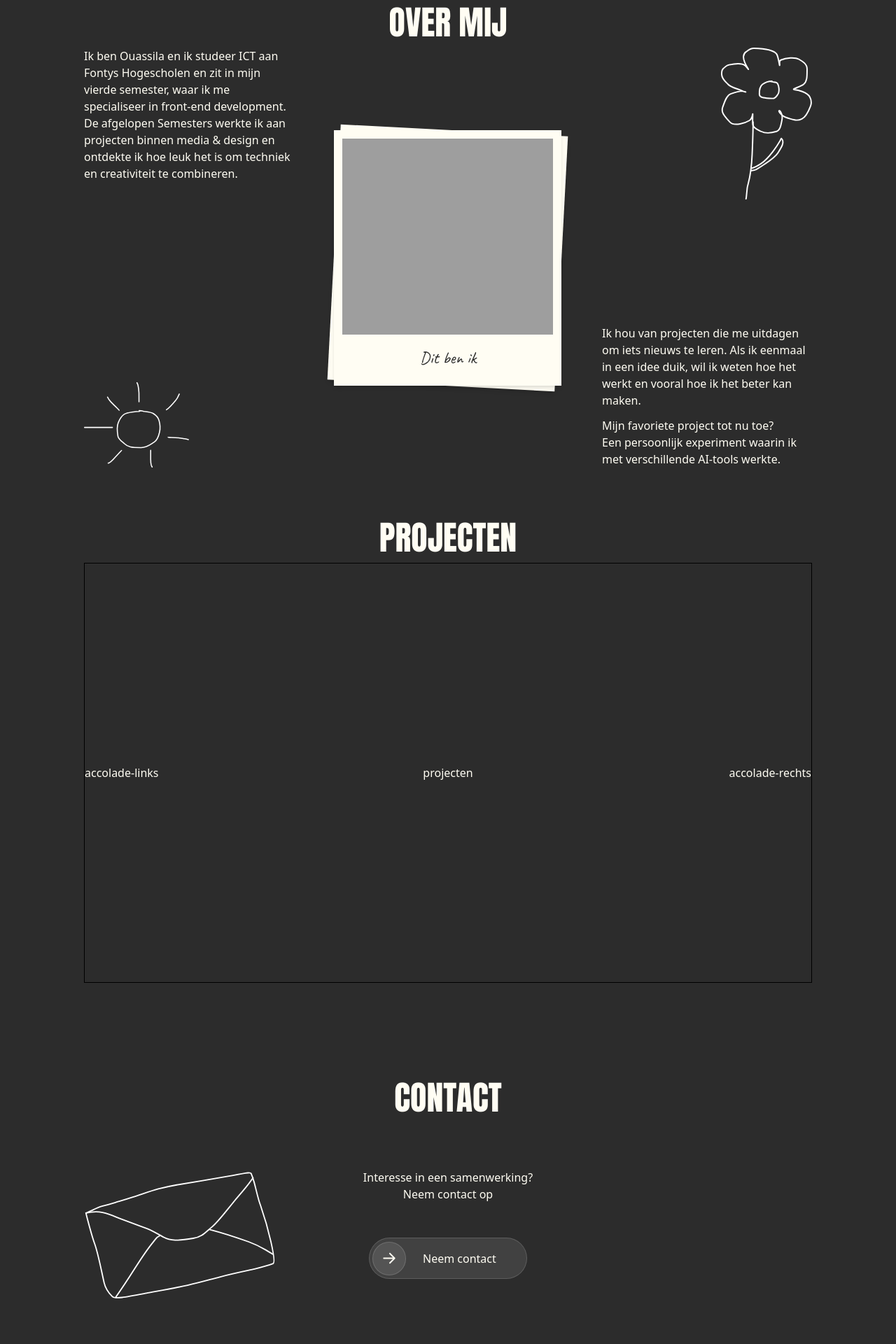
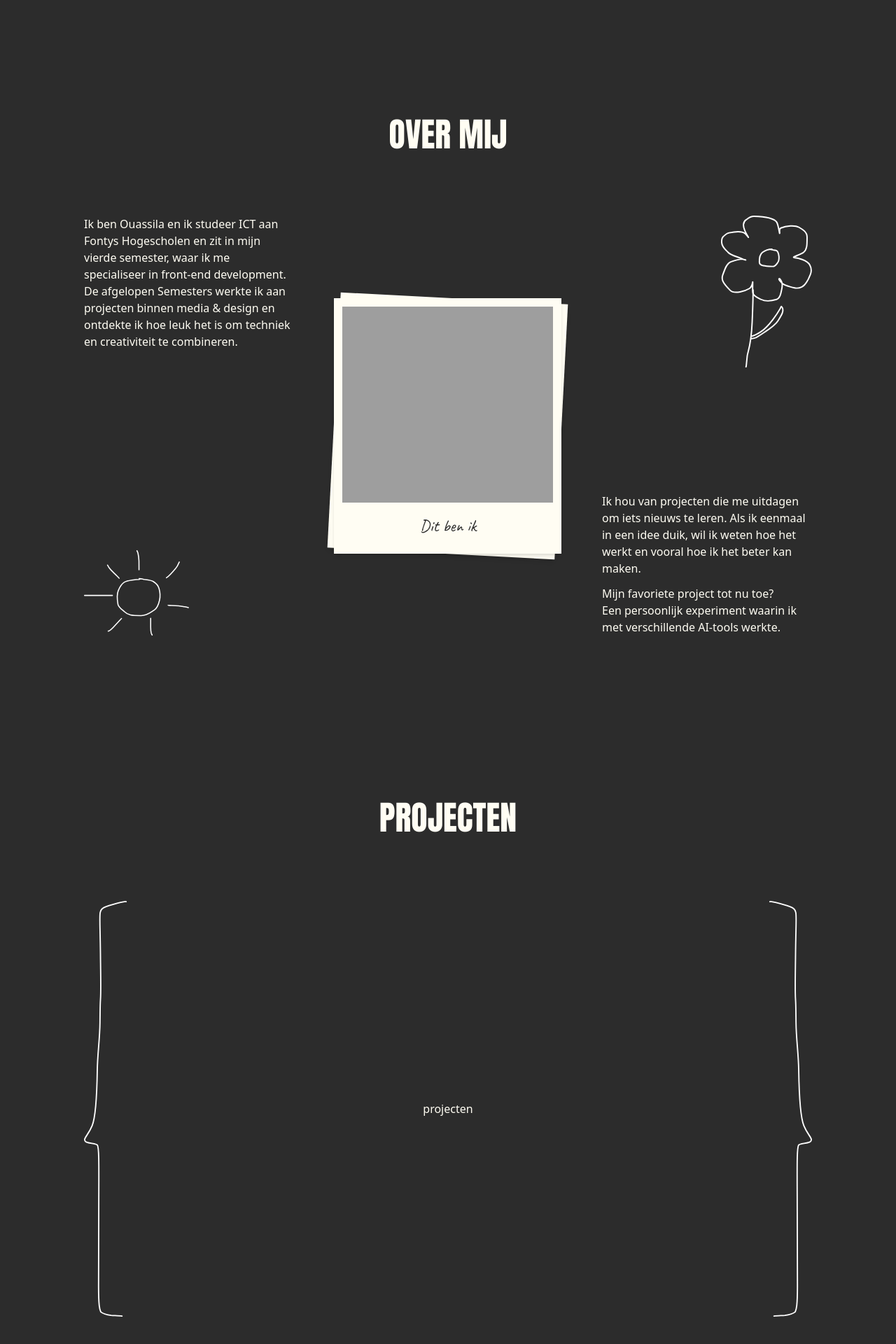
Before and after one commit to ouassilabenhammou/showcase-portfolio-s4, a Next.js app: page / in a window 1280 px wide. Shown: the part 868-2788 px from the top of the page at 70% size. Built offline with nearby package versions, Linux system fonts and the light colour scheme; grey boxes are pictures that could not be loaded.

Commit message:
style(homepage): spacing toegevoegd tussen sections en ruimte tussen heading en container

```diff
--- a/app/(site)/page.tsx
+++ b/app/(site)/page.tsx
@@ -6,7 +6,7 @@ import Contact from "@/components/home/Contact";
 
 export default function Home() {
   return (
-    <main>
+    <main className="space-y-50">
       <HeroSection />
       <OverMij />
       <Projecten />
--- a/components/home/Contact.tsx
+++ b/components/home/Contact.tsx
@@ -4,7 +4,7 @@ import SchuifButton from "../ui/SchuifButton";
 export default function Contact() {
   return (
     <section id="contact" className="h-[500px] flex flex-col">
-      <h1 className="font-heading text-[48px] flex justify-center mb-[66px]">
+      <h1 className="font-heading text-[48px] flex justify-center mb-10">
         CONTACT
       </h1>
       <div className="grid grid-cols-3">
--- a/components/home/OverMij.tsx
+++ b/components/home/OverMij.tsx
@@ -6,7 +6,7 @@ export default function OverMij() {
       id="over-mij"
       className="min-h-screen flex flex-col items-center justify-center"
     >
-      <h1 className="font-heading text-[48px]">OVER MIJ</h1>
+      <h1 className="font-heading text-[48px] mb-20">OVER MIJ</h1>
       <div className="h-[600px] w-full grid grid-cols-3 ">
         <div className="flex flex-col justify-between">
           <div className="max-w-[300px]">
--- a/components/home/Projecten.tsx
+++ b/components/home/Projecten.tsx
@@ -6,26 +6,24 @@ export default function Projecten() {
       id="projecten"
       className="min-h-screen flex flex-col items-center "
     >
-      <h1 className="font-heading text-[48px]">PROJECTEN</h1>
-      <div className="w-full h-150 grid grid-cols-3 border border-black place-items-center">
+      <h1 className="font-heading text-[48px] mb-20">PROJECTEN</h1>
+      <div className="w-full h-[600px] grid grid-cols-3 place-items-center">
         <div className="justify-self-start">
-          accolade-links
-          {/* <Image
+          <Image
             src="/illustrations/accolade-links.svg"
             alt="accolade-links illustratie"
             width={61}
             height={61}
-          /> */}
+          />
         </div>
         <div>projecten</div>
         <div className="justify-self-end">
-          accolade-rechts
-          {/* <Image
+          <Image
             src="/illustrations/accolade-rechts.svg"
             alt="accolade-links illustratie"
             width={61}
             height={61}
-          /> */}
+          />
         </div>
       </div>
     </section>
```
